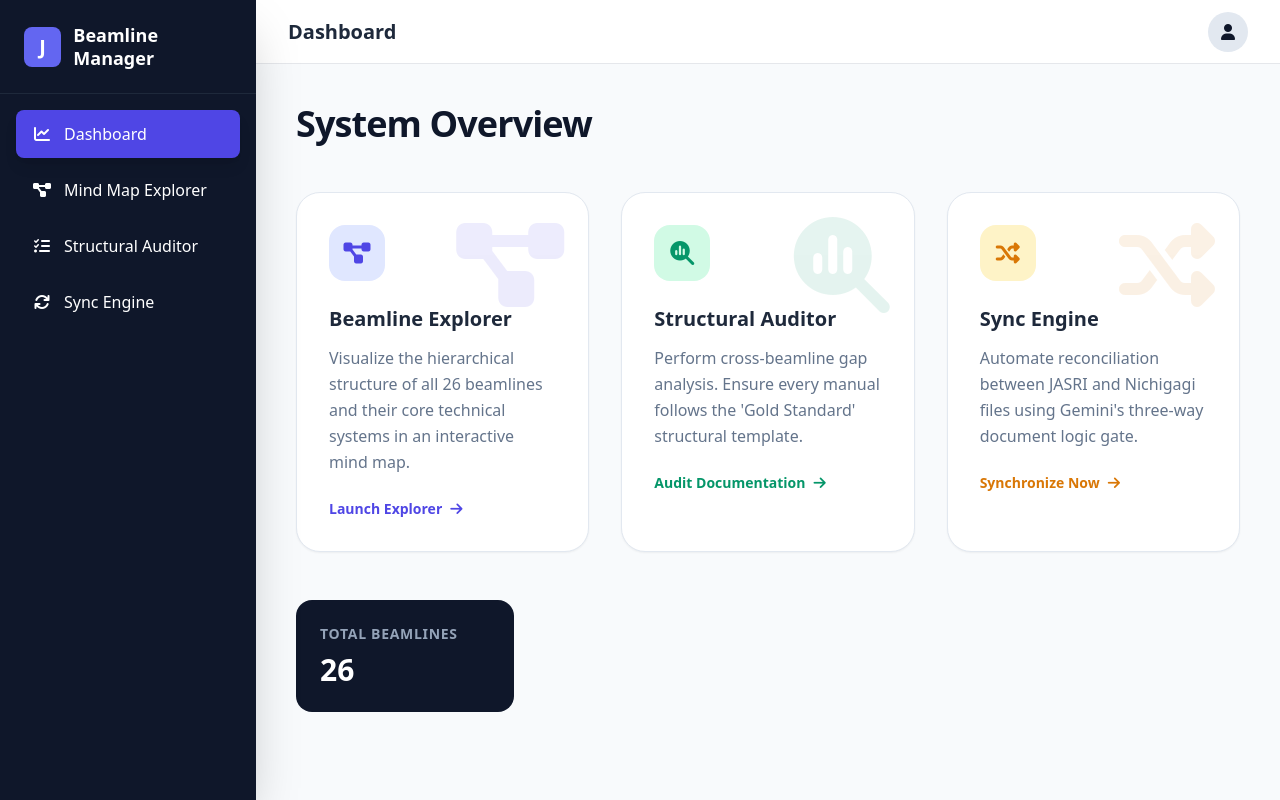
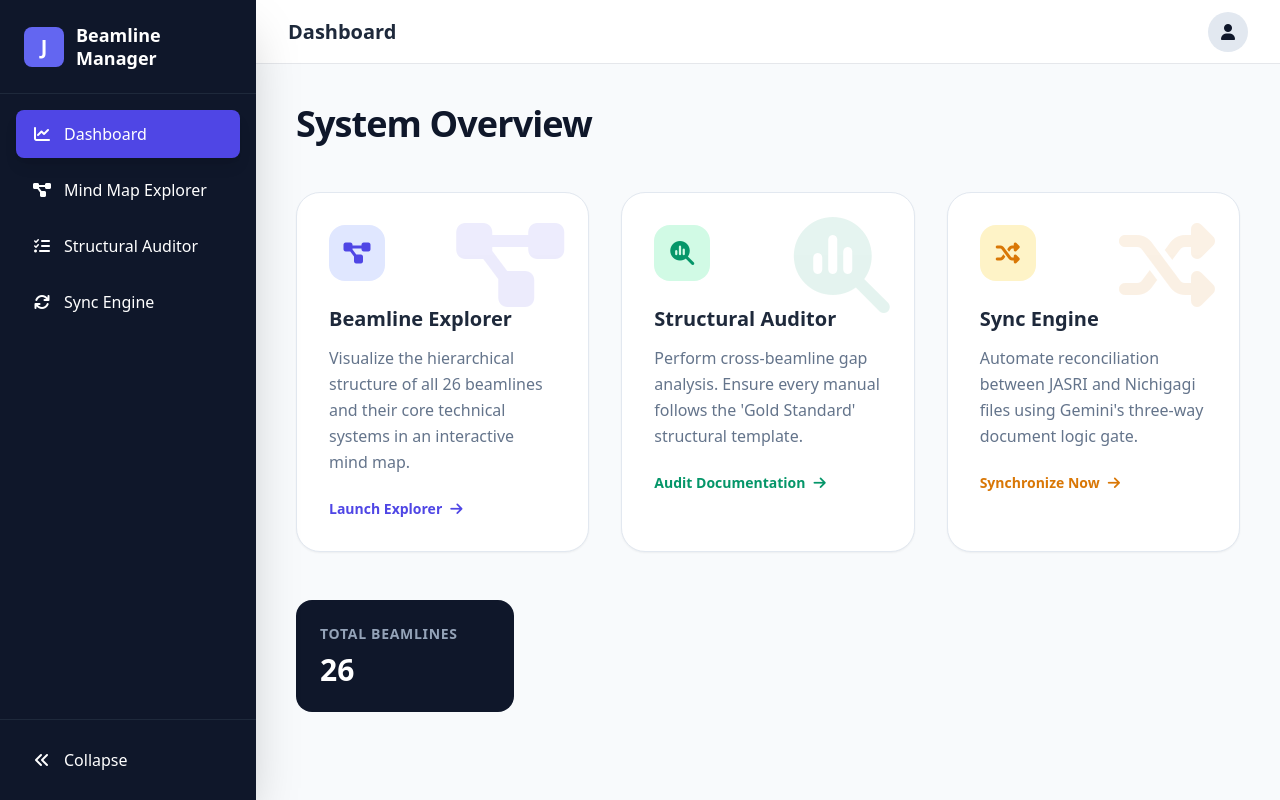
Before and after one commit to ezio2605/Beamline_Manager, a React (Vite) app: page / in a window 1280 px wide. Built offline with nearby package versions, Linux system fonts and the light colour scheme; no server answers.

Commit message:
feat: Add collapsible sidebar with toggle button

```diff
--- a/components/Layout.tsx
+++ b/components/Layout.tsx
@@ -1,5 +1,5 @@
 
-import React from 'react';
+import React, { useState } from 'react';
 import { ViewState } from '../types';
 
 interface LayoutProps {
@@ -9,55 +9,63 @@
 }
 
 const Layout: React.FC<LayoutProps> = ({ children, activeView, onViewChange }) => {
+  const [isSidebarCollapsed, setIsSidebarCollapsed] = useState(false);
   return (
     <div className="flex h-screen w-screen overflow-hidden bg-slate-50 font-sans">
       {/* Sidebar */}
-      <aside className="w-64 bg-slate-900 text-white flex flex-col shrink-0 shadow-2xl z-50">
-        <div className="p-6 flex items-center gap-3 border-b border-slate-800">
-          <div className="w-10 h-10 bg-indigo-500 rounded-lg flex items-center justify-center text-xl font-bold">J</div>
-          <h1 className="text-lg font-bold leading-tight">Beamline Manager</h1>
+      <aside className={`bg-slate-900 text-white flex flex-col shrink-0 shadow-2xl z-50 transition-all duration-300 ease-in-out ${isSidebarCollapsed ? 'w-16' : 'w-64'
+        }`}>
+        <div className={`p-6 flex items-center gap-3 border-b border-slate-800 ${isSidebarCollapsed ? 'justify-center p-4' : ''}`}>
+          <div className="w-10 h-10 bg-indigo-500 rounded-lg flex items-center justify-center text-xl font-bold shrink-0">J</div>
+          {!isSidebarCollapsed && <h1 className="text-lg font-bold leading-tight">Beamline Manager</h1>}
         </div>
 
         <nav className="flex-1 p-4 space-y-2">
           <button
             onClick={() => onViewChange(ViewState.DASHBOARD)}
-            className={`w-full flex items-center gap-3 px-4 py-3 rounded-lg transition-all ${activeView === ViewState.DASHBOARD ? 'bg-indigo-600 shadow-lg' : 'hover:bg-slate-800'}`}
+            className={`w-full flex items-center gap-3 px-4 py-3 rounded-lg transition-all ${activeView === ViewState.DASHBOARD ? 'bg-indigo-600 shadow-lg' : 'hover:bg-slate-800'} ${isSidebarCollapsed ? 'justify-center' : ''}`}
+            title={isSidebarCollapsed ? 'Dashboard' : ''}
           >
             <i className="fa-solid fa-chart-line w-5"></i>
-            Dashboard
+            {!isSidebarCollapsed && <span>Dashboard</span>}
           </button>
           <button
             onClick={() => onViewChange(ViewState.EXPLORER)}
-            className={`w-full flex items-center gap-3 px-4 py-3 rounded-lg transition-all ${activeView === ViewState.EXPLORER ? 'bg-indigo-600 shadow-lg' : 'hover:bg-slate-800'}`}
+            className={`w-full flex items-center gap-3 px-4 py-3 rounded-lg transition-all ${activeView === ViewState.EXPLORER ? 'bg-indigo-600 shadow-lg' : 'hover:bg-slate-800'} ${isSidebarCollapsed ? 'justify-center' : ''}`}
+            title={isSidebarCollapsed ? 'Mind Map Explorer' : ''}
           >
             <i className="fa-solid fa-diagram-project w-5"></i>
-            Mind Map Explorer
+            {!isSidebarCollapsed && <span>Mind Map Explorer</span>}
           </button>
           <button
             onClick={() => onViewChange(ViewState.AUDITOR)}
-            className={`w-full flex items-center gap-3 px-4 py-3 rounded-lg transition-all ${activeView === ViewState.AUDITOR ? 'bg-indigo-600 shadow-lg' : 'hover:bg-slate-800'}`}
+            className={`w-full flex items-center gap-3 px-4 py-3 rounded-lg transition-all ${activeView === ViewState.AUDITOR ? 'bg-indigo-600 shadow-lg' : 'hover:bg-slate-800'} ${isSidebarCollapsed ? 'justify-center' : ''}`}
+            title={isSidebarCollapsed ? 'Structural Auditor' : ''}
           >
             <i className="fa-solid fa-list-check w-5"></i>
-            Structural Auditor
+            {!isSidebarCollapsed && <span>Structural Auditor</span>}
           </button>
           <button
             onClick={() => onViewChange(ViewState.SYNC)}
-            className={`w-full flex items-center gap-3 px-4 py-3 rounded-lg transition-all ${activeView === ViewState.SYNC ? 'bg-indigo-600 shadow-lg' : 'hover:bg-slate-800'}`}
+            className={`w-full flex items-center gap-3 px-4 py-3 rounded-lg transition-all ${activeView === ViewState.SYNC ? 'bg-indigo-600 shadow-lg' : 'hover:bg-slate-800'} ${isSidebarCollapsed ? 'justify-center' : ''}`}
+            title={isSidebarCollapsed ? 'Sync Engine' : ''}
           >
             <i className="fa-solid fa-arrows-rotate w-5"></i>
-            Sync Engine
+            {!isSidebarCollapsed && <span>Sync Engine</span>}
           </button>
         </nav>
 
-        {/* <div className="p-4 border-t border-slate-800">
-          <div className="bg-slate-800 p-3 rounded-lg">
-            <p className="text-xs text-slate-400 mb-1">AI Engine Status</p>
-            <div className="flex items-center gap-2">
-              <div className="w-2 h-2 bg-emerald-500 rounded-full animate-pulse"></div>
-              <span className="text-sm font-medium">Gemini 3 Pro Active</span>
-            </div>
-          </div>
-        </div> */}
+        {/* Toggle Button */}
+        <div className={`p-4 border-t border-slate-800 ${isSidebarCollapsed ? 'flex justify-center' : ''}`}>
+          <button
+            onClick={() => setIsSidebarCollapsed(!isSidebarCollapsed)}
+            className="w-full flex items-center gap-3 px-4 py-3 rounded-lg hover:bg-slate-800 transition-all"
+            title={isSidebarCollapsed ? 'Expand Sidebar' : 'Collapse Sidebar'}
+          >
+            <i className={`fa-solid ${isSidebarCollapsed ? 'fa-angles-right' : 'fa-angles-left'} w-5`}></i>
+            {!isSidebarCollapsed && <span>Collapse</span>}
+          </button>
+        </div>
       </aside>
 
       {/* Main Content */}
```
